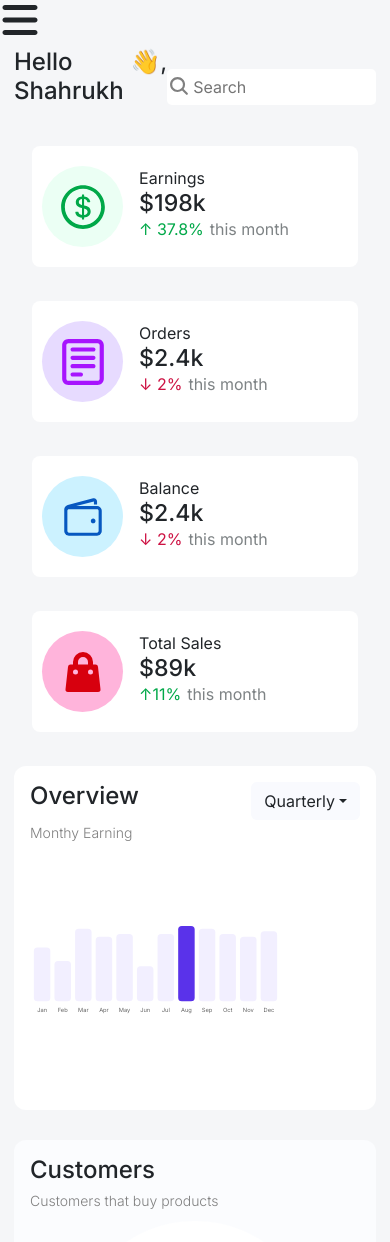
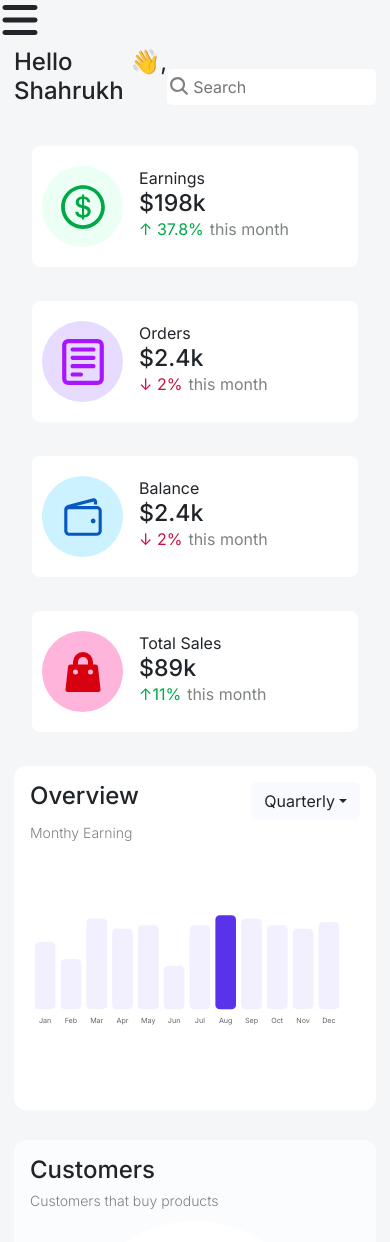
Before and after one commit to Zahir001/sales-dashboard, a React (Vite) app: page / in a window 390 px wide. Shown: the top 1242 px of the page. Built offline with nearby package versions, Linux system fonts and the light colour scheme.

Commit message:
change bar graph width in mobile view

```diff
--- a/src/index.css
+++ b/src/index.css
@@ -261,7 +261,7 @@ h6 {
   }
 
   .barChartMobile {
-    width: 251px !important;
+    width: 314px !important;
     height: 250px !important;
   }
 
```
